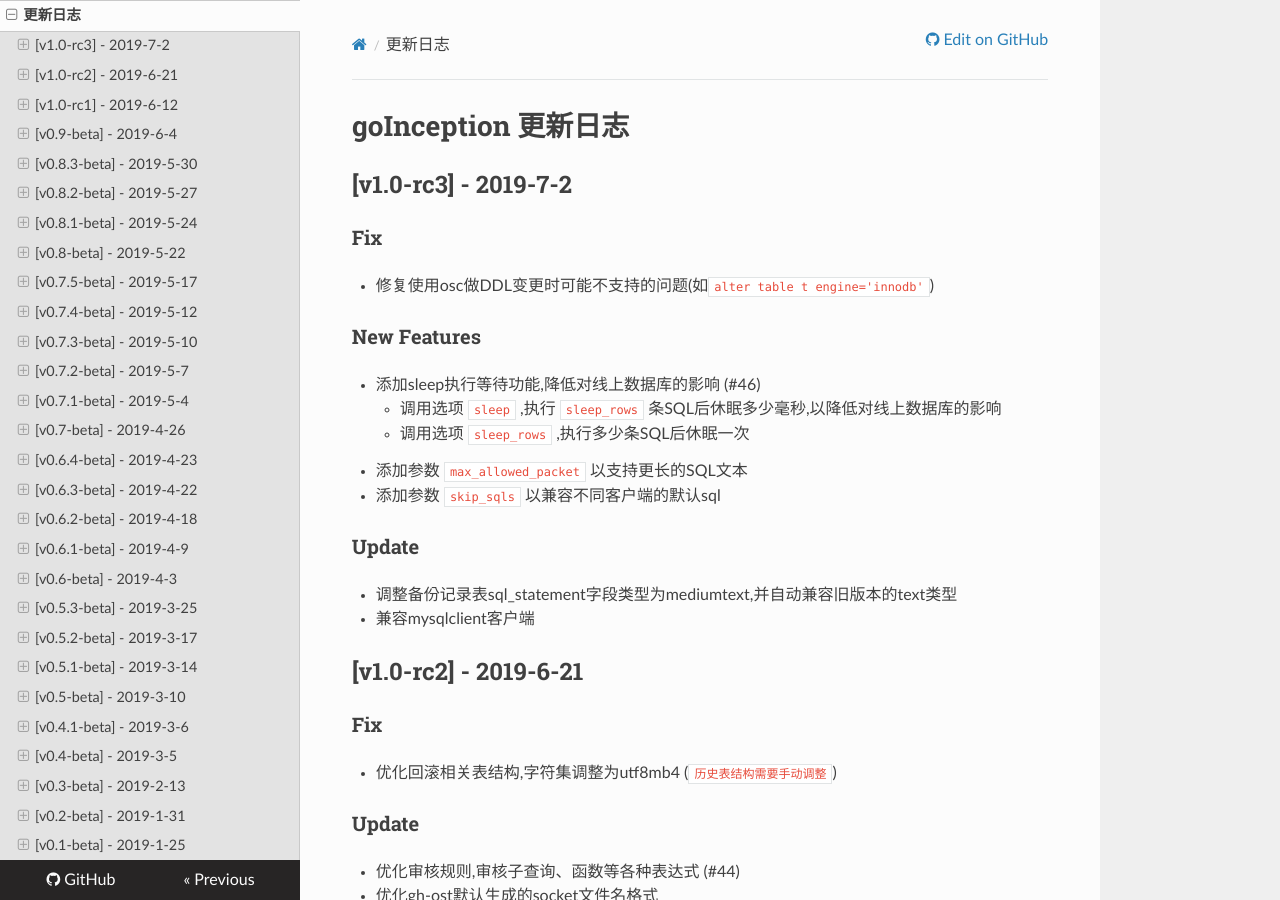
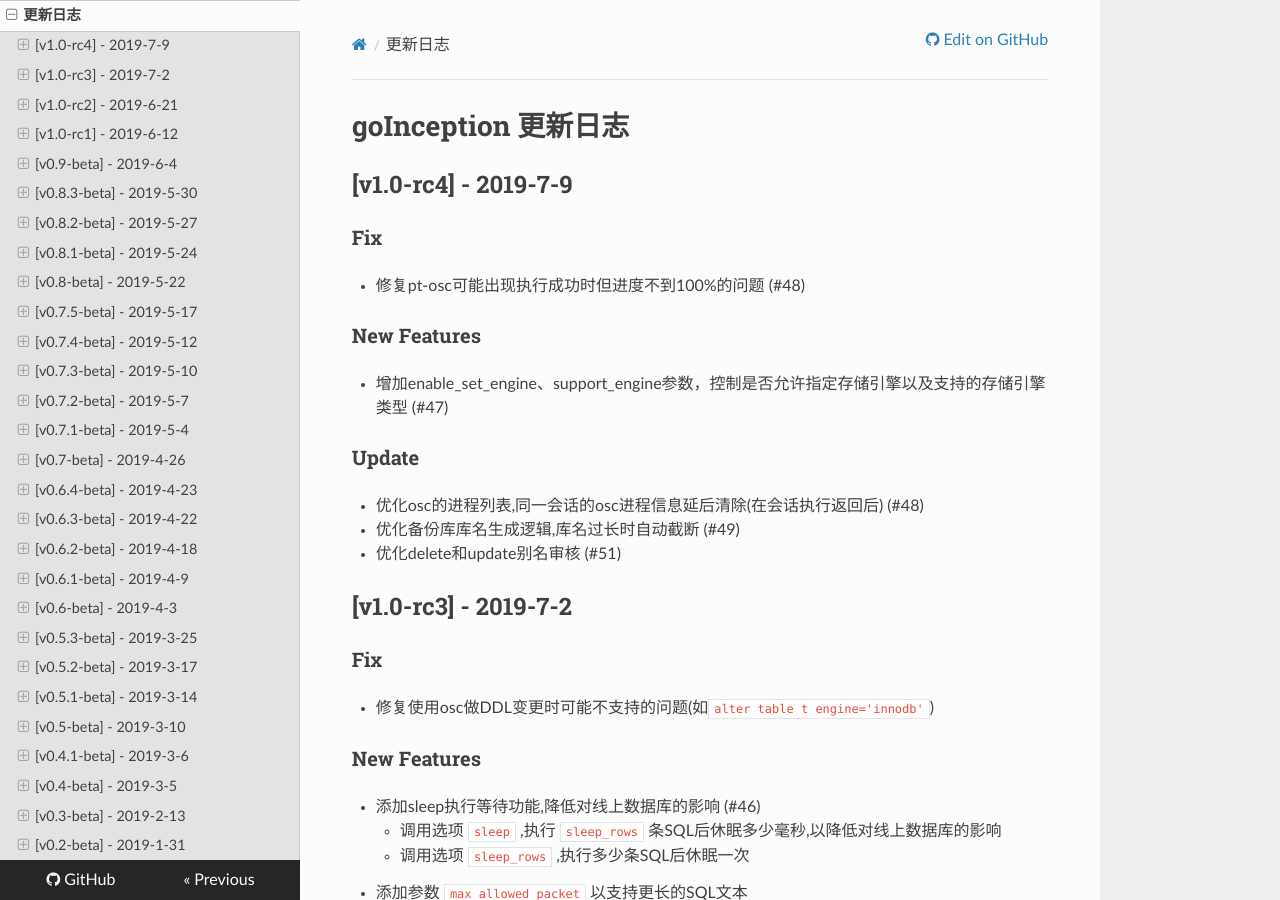
Before and after one commit to hanchuanchuan/goInception, an MkDocs documentation site: the page built from docs/changelog.md, in a window 1280 px wide and 900 px high. Built offline with MkDocs 1.6.1, drawn with Linux system fonts in a browser that asks for light colours; nearby versions of some CDN libraries.

Commit message:
release: v1.0-rc4

```diff
--- a/docs/changelog.md
+++ b/docs/changelog.md
@@ -1,4 +1,18 @@
 # goInception 更新日志
+
+
+## [v1.0-rc4] - 2019-7-9
+
+### Fix
+* 修复pt-osc可能出现执行成功时但进度不到100%的问题 (#48)
+
+### New Features
+* 增加enable_set_engine、support_engine参数，控制是否允许指定存储引擎以及支持的存储引擎类型 (#47)
+
+### Update
+* 优化osc的进程列表,同一会话的osc进程信息延后清除(在会话执行返回后) (#48)
+* 优化备份库库名生成逻辑,库名过长时自动截断 (#49)
+* 优化delete和update别名审核 (#51)
 
 
 ## [v1.0-rc3] - 2019-7-2
```
